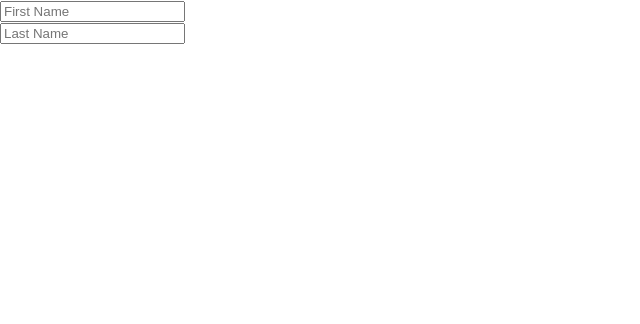
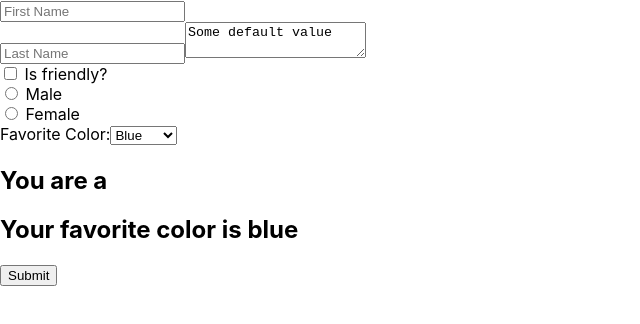
Before and after one commit to abhishekkhare/react_forms, a React (Create React App) app: page / in a window 1280 px wide. Shown: the top 324 px of the page, without its empty margins (0-640 px from the left). Built offline with nearby package versions, Linux system fonts and the light colour scheme.

Commit message:
basic form with textarea, select, checkbox and radio

```diff
--- a/src/App.js
+++ b/src/App.js
@@ -5,21 +5,22 @@
     super()
     this.state = {
       firstName: "",
-      lastName: ""
+      lastName: "",
+      isFriendly: false,
+      gender: "",
+      favColor: "blue"
     }
     this.handleChange = this.handleChange.bind(this)
   }
 
   handleChange(event) {
-    const {name, value} = event.target
-    this.setState({
-      [name]: value
-    })
+    const {name, value, type, checked} = event.target
+    type === "checkbox" ? this.setState({ [name]: checked }) : this.setState({ [name]: value })
   }
 
   render() {
     return (
-        <form>
+        <form onSubmit={this.handleSubmit}>
           <input
               type="text"
               value={this.state.firstName}
@@ -35,7 +36,73 @@
               placeholder="Last Name"
               onChange={this.handleChange}
           />
+
+          {
+            /**
+             * Other useful form elements:
+             *
+             *  <textarea /> element
+             *  <input type="checkbox" />
+             *  <input type="radio" />
+             *  <select> and <option> elements
+             */
+          }
+
+          <textarea
+              value={"Some default value"}
+              onChange={this.handleChange}
+          />
+
+          <br />
+
+          <label>
+            <input
+                type="checkbox"
+                name="isFriendly"
+                checked={this.state.isFriendly}
+                onChange={this.handleChange}
+            /> Is friendly?
+          </label>
+          <br />
+          <label>
+            <input
+                type="radio"
+                name="gender"
+                value="male"
+                checked={this.state.gender === "male"}
+                onChange={this.handleChange}
+            /> Male
+          </label>
+          <br />
+          <label>
+            <input
+                type="radio"
+                name="gender"
+                value="female"
+                checked={this.state.gender === "female"}
+                onChange={this.handleChange}
+            /> Female
+          </label>
+          {/* Formik */}
+          <br />
+
+          <label>Favorite Color:</label>
+          <select
+              value={this.state.favColor}
+              onChange={this.handleChange}
+              name="favColor"
+          >
+            <option value="blue">Blue</option>
+            <option value="green">Green</option>
+            <option value="red">Red</option>
+            <option value="orange">Orange</option>
+            <option value="yellow">Yellow</option>
+          </select>
+
           <h1>{this.state.firstName} {this.state.lastName}</h1>
+          <h2>You are a {this.state.gender}</h2>
+          <h2>Your favorite color is {this.state.favColor}</h2>
+          <button>Submit</button>
         </form>
     )
   }
```
